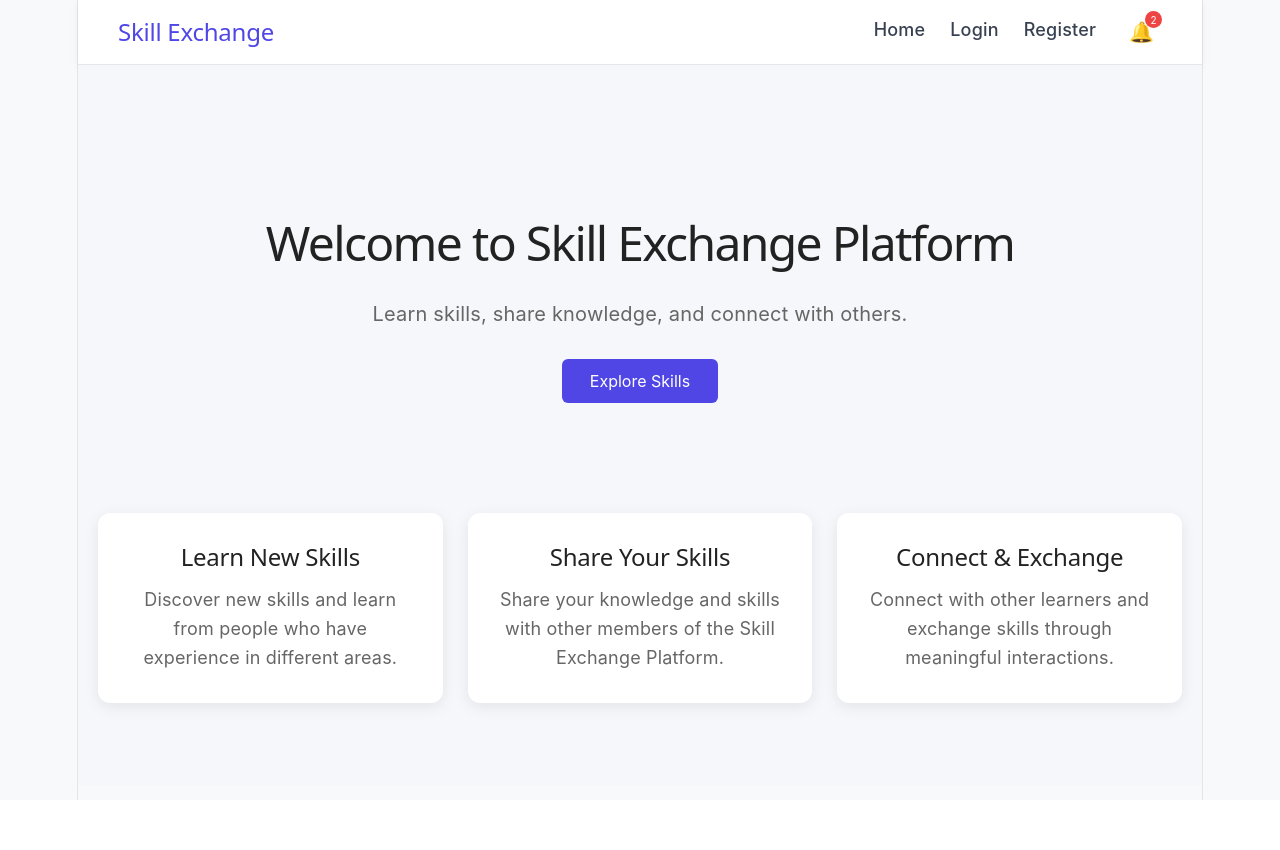
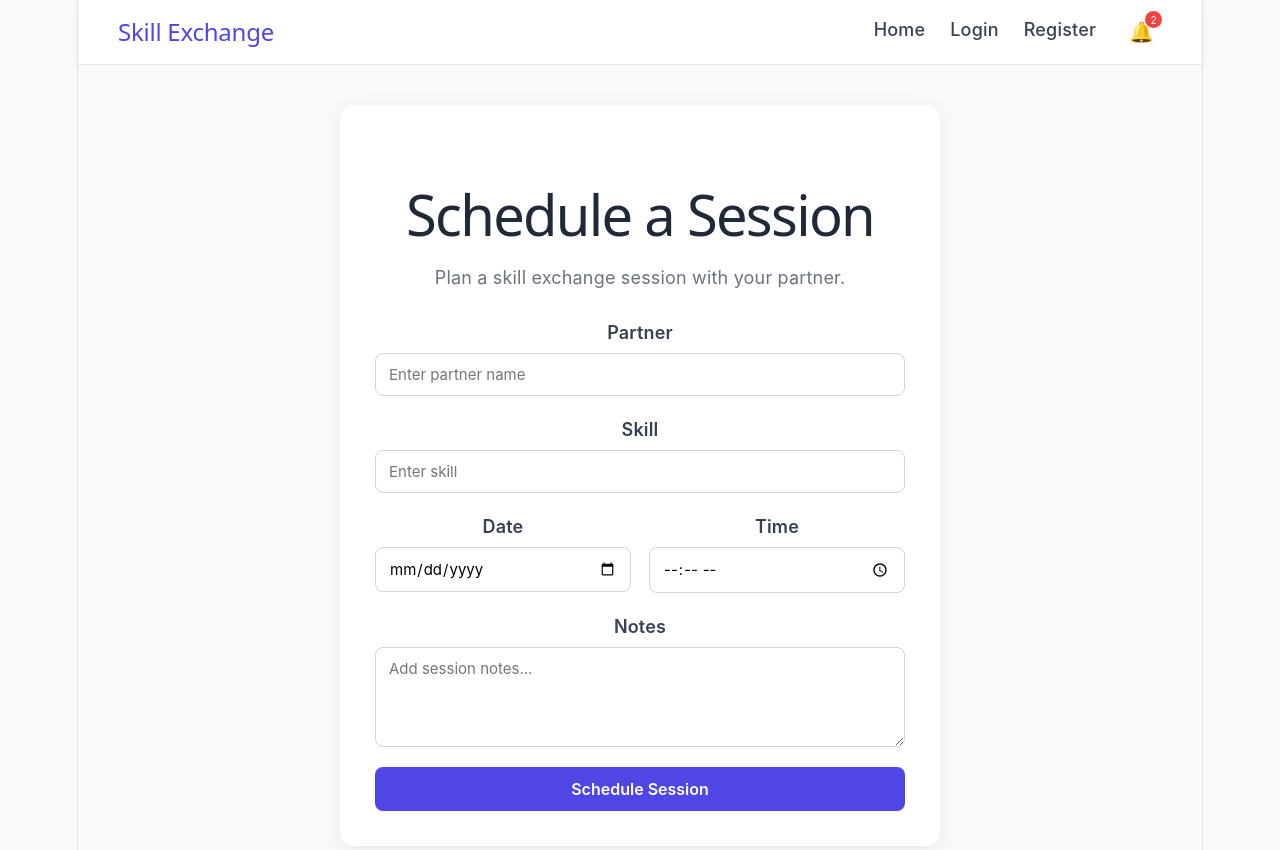
Before and after one commit to vijsanya27-afk/DEVOPS-2026-CS-E-15, a React (Vite) app: page /session-scheduling in a window 1280 px wide. Before the commit this address led to /. Shown: the top 850 px of the page. Before the commit the page ends 800 px from the top, so only its background shows below. Built offline with nearby package versions, Linux system fonts and the light colour scheme.

Commit message:
Add session scheduling and upcoming sessions UI

```diff
--- a/src/App.jsx
+++ b/src/App.jsx
@@ -1,7 +1,5 @@
 import { BrowserRouter, Routes, Route, Navigate } from "react-router-dom";
-
 import Navbar from "./components/Navbar";
-
 import UserSearch from './components/UserSearch';
 import SkillsOffered from "./components/SkillsOffered.jsx";
 import SkillsWanted from './components/SkillsWanted';
@@ -24,7 +22,8 @@ import ExchangeHistory from "./exchange/pages/ExchangeHistory";
 import ExchangeStatus from "./exchange/pages/ExchangeStatus";
 
 import "./App.css";// automatic trigger test final
-
+import SessionScheduling from "./pages/SessionScheduling.jsx";
+import UpcomingSessions from "./pages/UpcomingSessions.jsx";
 function App() {
   return (
     <BrowserRouter>
@@ -54,6 +53,11 @@ function App() {
         <Route path="/exchange/chat" element={<Chat />} />
 
         <Route path="*" element={<Navigate to="/" />} />
+        <Route path="/session-scheduling" element={<SessionScheduling />} />
+        <Route
+  path="/upcoming-sessions"
+  element={<UpcomingSessions />}
+/>
         </Routes>
     </BrowserRouter>
   );
--- /dev/null
+++ b/src/pages/SessionScheduling.css
@@ -0,0 +1,96 @@
+.session-page {
+    min-height: calc(100vh - 80px);
+    display: flex;
+    justify-content: center;
+    align-items: center;
+    padding: 40px 20px;
+    background: #f8fafc;
+  }
+
+  .session-card {
+    width: 100%;
+    max-width: 600px;
+    padding: 35px;
+    background: #ffffff;
+    border-radius: 14px;
+    box-shadow: 0 4px 20px #00000012;
+  }
+
+  .session-card h1 {
+    margin-bottom: 8px;
+    color: #1f2937;
+  }
+
+  .session-subtitle {
+    margin-bottom: 28px;
+    color: #6b7280;
+  }
+
+  .form-group {
+    display: flex;
+    flex-direction: column;
+    margin-bottom: 20px;
+  }
+
+  .form-group label {
+    margin-bottom: 7px;
+    font-weight: 600;
+    color: #374151;
+  }
+
+  .form-group input,
+  .form-group textarea {
+    padding: 11px 13px;
+    border: 1px solid #d1d5db;
+    border-radius: 8px;
+    font-size: 15px;
+    font-family: inherit;
+  }
+
+  .form-group input:focus,
+  .form-group textarea:focus {
+    outline: none;
+    border-color: #4f46e5;
+  }
+
+  .form-row {
+    display: grid;
+    grid-template-columns: 1fr 1fr;
+    gap: 18px;
+  }
+
+  .schedule-button {
+    width: 100%;
+    padding: 12px;
+    border: none;
+    border-radius: 8px;
+    background: #4f46e5;
+    color: #ffffff;
+    font-size: 16px;
+    font-weight: 600;
+    cursor: pointer;
+  }
+
+  .schedule-button:hover {
+    background: #4338ca;
+  }
+
+  .session-message {
+    margin-top: 20px;
+    padding: 10px;
+    text-align: center;
+    border-radius: 8px;
+    background: #eef2ff;
+    color: #3730a3;
+  }
+
+  @media (max-width: 600px) {
+    .session-card {
+      padding: 25px 20px;
+    }
+
+    .form-row {
+      grid-template-columns: 1fr;
+      gap: 0;
+    }
+  }
--- /dev/null
+++ b/src/pages/SessionScheduling.jsx
@@ -0,0 +1,128 @@
+import { useState } from "react";
+import "./SessionScheduling.css";
+
+function SessionScheduling() {
+  const [formData, setFormData] = useState({
+    partner: "",
+    skill: "",
+    date: "",
+    time: "",
+    notes: "",
+  });
+
+  const [message, setMessage] = useState("");
+
+  const handleChange = (e) => {
+    const { name, value } = e.target;
+
+    setFormData((prev) => ({
+      ...prev,
+      [name]: value,
+    }));
+  };
+
+  const handleSubmit = (e) => {
+    e.preventDefault();
+
+    if (
+      !formData.partner ||
+      !formData.skill ||
+      !formData.date ||
+      !formData.time
+    ) {
+      setMessage("Please fill all required fields.");
+      return;
+    }
+
+    setMessage("Session scheduled successfully!");
+
+    setFormData({
+      partner: "",
+      skill: "",
+      date: "",
+      time: "",
+      notes: "",
+    });
+  };
+
+  return (
+    <div className="session-page">
+      <div className="session-card">
+        <h1>Schedule a Session</h1>
+        <p className="session-subtitle">
+          Plan a skill exchange session with your partner.
+        </p>
+
+        <form onSubmit={handleSubmit}>
+          <div className="form-group">
+            <label htmlFor="partner">Partner</label>
+            <input
+              id="partner"
+              name="partner"
+              type="text"
+              placeholder="Enter partner name"
+              value={formData.partner}
+              onChange={handleChange}
+            />
+          </div>
+
+          <div className="form-group">
+            <label htmlFor="skill">Skill</label>
+            <input
+              id="skill"
+              name="skill"
+              type="text"
+              placeholder="Enter skill"
+              value={formData.skill}
+              onChange={handleChange}
+            />
+          </div>
+
+          <div className="form-row">
+            <div className="form-group">
+              <label htmlFor="date">Date</label>
+              <input
+                id="date"
+                name="date"
+                type="date"
+                value={formData.date}
+                onChange={handleChange}
+              />
+            </div>
+
+            <div className="form-group">
+              <label htmlFor="time">Time</label>
+              <input
+                id="time"
+                name="time"
+                type="time"
+                value={formData.time}
+                onChange={handleChange}
+              />
+            </div>
+          </div>
+
+          <div className="form-group">
+            <label htmlFor="notes">Notes</label>
+            <textarea
+              id="notes"
+              name="notes"
+              placeholder="Add session notes..."
+              value={formData.notes}
+              onChange={handleChange}
+              rows="4"
+            />
+          </div>
+
+          <button type="submit" className="schedule-button">
+            Schedule Session
+          </button>
+        </form>
+
+        {message && <p className="session-message">{message}</p>}
+      </div>
+    </div>
+  );
+}
+
+export default SessionScheduling;
--- /dev/null
+++ b/src/pages/UpcomingSessions.css
@@ -0,0 +1,97 @@
+.upcoming-page {
+    min-height: calc(100vh - 80px);
+    padding: 40px 20px;
+    background: #f8fafc;
+  }
+
+  .upcoming-container {
+    max-width: 900px;
+    margin: 0 auto;
+  }
+
+  .upcoming-container h1 {
+    margin-bottom: 8px;
+    color: #111827;
+  }
+
+  .upcoming-subtitle {
+    margin-bottom: 30px;
+    color: #6b7280;
+  }
+
+  .sessions-list {
+    display: flex;
+    flex-direction: column;
+    gap: 18px;
+  }
+
+  .session-item {
+    display: flex;
+    justify-content: space-between;
+    align-items: center;
+    gap: 20px;
+    padding: 24px;
+    background: #ffffff;
+    border: 1px solid #e5e7eb;
+    border-radius: 12px;
+    box-shadow: 0 4px 12px #0000000d;
+  }
+
+  .session-info h2 {
+    margin: 0 0 12px;
+    color: #4f46e5;
+  }
+
+  .session-info p {
+    margin: 6px 0;
+    color: #374151;
+  }
+
+  .session-actions {
+    display: flex;
+    flex-direction: column;
+    align-items: flex-end;
+    gap: 12px;
+  }
+
+  .session-status {
+    padding: 6px 12px;
+    border-radius: 20px;
+    font-size: 14px;
+    font-weight: 600;
+  }
+
+  .confirmed {
+    color: #166534;
+    background: #dcfce7;
+  }
+
+  .pending {
+    color: #92400e;
+    background: #fef3c7;
+  }
+
+  .session-actions button {
+    padding: 9px 16px;
+    border: none;
+    border-radius: 7px;
+    background: #4f46e5;
+    color: white;
+    cursor: pointer;
+    font-weight: 500;
+  }
+
+  .session-actions button:hover {
+    background: #4338ca;
+  }
+
+  @media (max-width: 600px) {
+    .session-item {
+      flex-direction: column;
+      align-items: flex-start;
+    }
+
+    .session-actions {
+      align-items: flex-start;
+    }
+  }
--- /dev/null
+++ b/src/pages/UpcomingSessions.jsx
@@ -0,0 +1,88 @@
+import "./UpcomingSessions.css";
+
+function UpcomingSessions() {
+  const sessions = [
+    {
+      id: 1,
+      partner: "Rahul",
+      skill: "React.js",
+      date: "28 Aug 2026",
+      time: "5:00 PM",
+      status: "Confirmed",
+    },
+    {
+      id: 2,
+      partner: "Priya",
+      skill: "Python",
+      date: "30 Aug 2026",
+      time: "4:00 PM",
+      status: "Confirmed",
+    },
+    {
+      id: 3,
+      partner: "Aman",
+      skill: "JavaScript",
+      date: "02 Sep 2026",
+      time: "6:30 PM",
+      status: "Pending",
+    },
+  ];
+  const handleViewDetails = (session) => {
+    alert(
+      `Session Details\n\nPartner: ${session.partner}\nSkill: ${session.skill}\nDate: ${session.date}\nTime: ${session.time}\nStatus: ${session.status}`
+    );
+  };
+
+  return (
+    <div className="upcoming-page">
+      <div className="upcoming-container">
+        <h1>Upcoming Sessions</h1>
+        <p className="upcoming-subtitle">
+          View and manage your upcoming skill exchange sessions.
+        </p>
+
+        <div className="sessions-list">
+          {sessions.map((session) => (
+            <div className="session-item" key={session.id}>
+              <div className="session-info">
+                <h2>{session.skill} Exchange</h2>
+
+                <p>
+                  <strong>Partner:</strong> {session.partner}
+                </p>
+
+                <p>
+                  <strong>Date:</strong> {session.date}
+                </p>
+
+                <p>
+                  <strong>Time:</strong> {session.time}
+                </p>
+              </div>
+
+              <div className="session-actions">
+                <span
+                  className={`session-status ${
+                    session.status === "Confirmed"
+                      ? "confirmed"
+                      : "pending"
+                  }`}
+                >
+                  {session.status}
+                </span>
+                <button
+  type="button"
+  onClick={() => handleViewDetails(session)}
+>
+  View Details
+</button>
+              </div>
+            </div>
+          ))}
+        </div>
+      </div>
+    </div>
+  );
+}
+
+export default UpcomingSessions;
```
